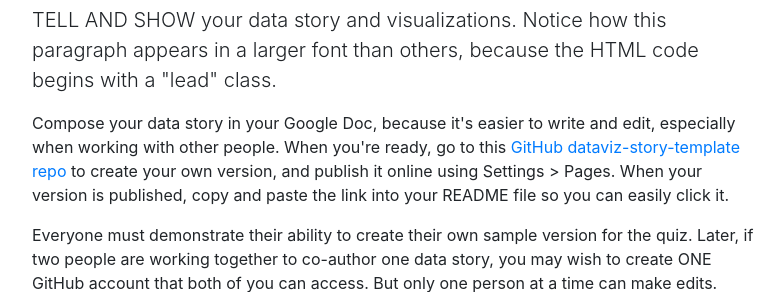
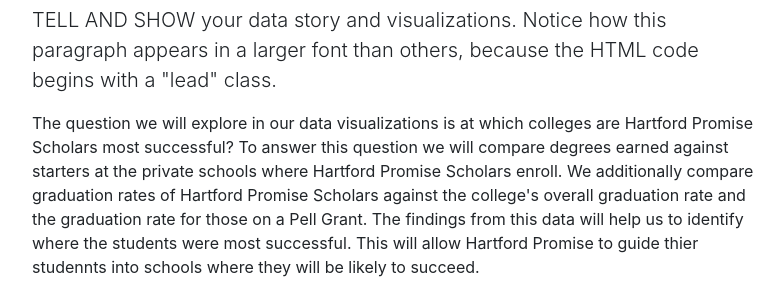
Before and after one commit to emma-kozak/class-example-page, a plain HTML site: page index.html in a window 1280 px wide. Shown: the part 749-1041 px from the top of the page, without its empty margins (243-1027 px from the left). Drawn offline with nearby package versions, Linux system fonts and the light colour scheme; grey boxes are pictures that could not be loaded.

Commit message:
Update index.html

```diff
--- a/index.html
+++ b/index.html
@@ -68,7 +68,11 @@
           <h2>Introduction</h2>
           <p class="lead">TELL AND SHOW your data story and visualizations. Notice how this paragraph appears in a larger font than others, because the HTML code begins with a "lead" class.</p>
 
-          <p>Compose your data story in your Google Doc, because it's easier to write and edit, especially when working with other people. When you're ready, go to this <a href="https://github.com/DataVizForAll/dataviz-story-template">GitHub dataviz-story-template repo</a> to create your own version, and publish it online using Settings > Pages. When your version is published, copy and paste the link into your README file so you can easily click it.</p>
+          <p>The question we will explore in our data visualizations is at which colleges are Hartford Promise Scholars most successful? To answer this question we will compare degrees earned against starters at the private schools where Hartford Promise Scholars enroll. We additionally compare graduation rates of Hartford Promise Scholars against the college's overall graduation rate and the graduation rate for those on a Pell Grant. The findings from this data will help us to identify where the students were most successful. This will allow <a href'https://www.hartfordpromise.org/'>Hartford Promise</a> to guide thier studennts into schools where they will be likely to succeed.</p>
+
+           <!-- iframe for quiz example -->
+          <iframe title="Points of Conflict in the Sudan Civil War" aria-label="Locator maps" id="datawrapper-chart-n6fH0" src="https://datawrapper.dwcdn.net/n6fH0/1/" scrolling="no" frameborder="0" style="width: 0; min-width: 100% !important; border: none;" height="633" data-external="1"></iframe><script type="text/javascript">!function(){"use strict";window.addEventListener("message",(function(a){if(void 0!==a.data["datawrapper-height"]){var e=document.querySelectorAll("iframe");for(var t in a.data["datawrapper-height"])for(var r=0;r<e.length;r++)if(e[r].contentWindow===a.source){var i=a.data["datawrapper-height"][t]+"px";e[r].style.height=i}}}))}();
+</script>
 
           <p>Everyone must demonstrate their ability to create their own sample version for the quiz. Later, if two people are working together to co-author one data story, you may wish to create ONE GitHub account that both of you can access. But only one person at a time can make edits.</p>
 
```
